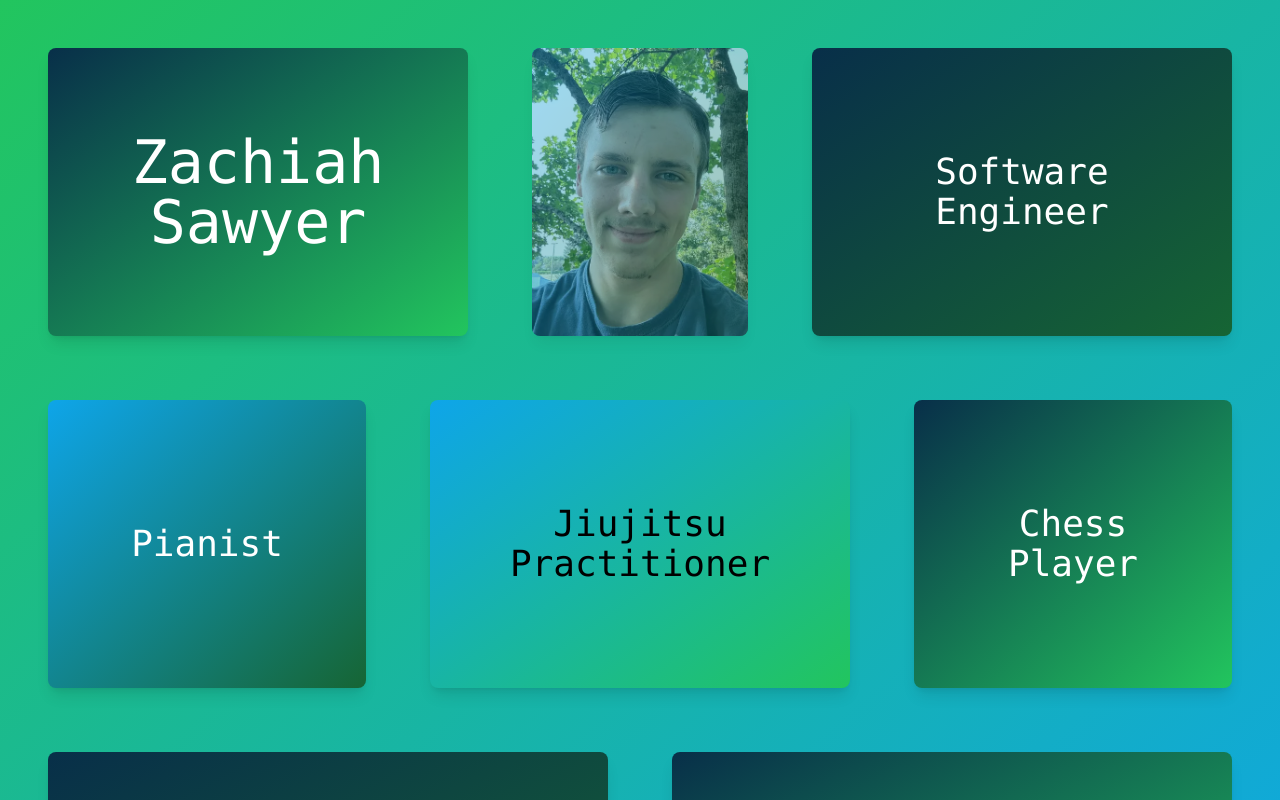
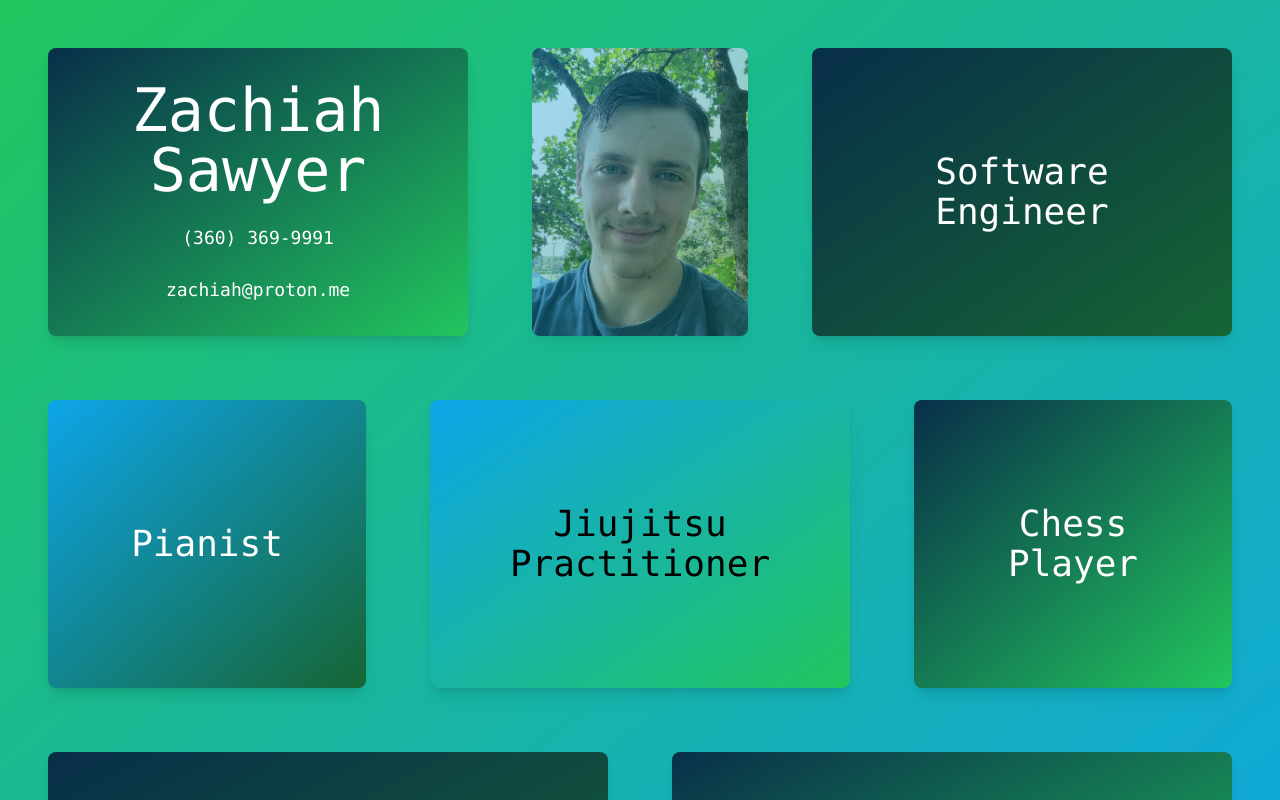
Before and after one commit to Zachiah/personal-site, a SvelteKit app: page / in a window 1280 px wide. Shown: the top 800 px of the page. Built offline with nearby package versions, Linux system fonts and the light colour scheme.

Commit message:
add contact info to home-page

```diff
--- a/src/routes/+page.svelte
+++ b/src/routes/+page.svelte
@@ -11,11 +11,20 @@
 		<div
 			class="flex flex-col flex-wrap gap-2 font-mono text-2xl text-gray-800 dark:text-gray-200 2xs:gap-16 2xs:p-4 sm:flex-row sm:text-4xl"
 		>
-			<h1
-				class="flex h-72 flex-1 items-center justify-center whitespace-normal rounded-lg bg-sky-950 bg-gradient-to-br from-sky-950 to-green-500 px-2 py-10 text-center font-mono text-2xl shadow-lg 2xs:text-4xl xs:p-20 sm:text-6xl text-white"
+			<div
+					class="flex flex-col gap-6 h-72 flex-1 items-center justify-center whitespace-normal rounded-lg bg-sky-950 bg-gradient-to-br from-sky-950 to-green-500 px-2 py-10 text-center font-mono shadow-lg xs:p-20 text-white"
 			>
-				Zachiah Sawyer
-			</h1>
+				<h1 class="text-2xl 2xs:text-4xl sm:text-6xl"
+				>
+					Zachiah Sawyer
+				</h1>
+				<div class="flex gap-6 flex-wrap items-center justify-center">
+					<a class="text-lg md:whitespace-nowrap" href="tel://+13603699991"><span class="icon-[heroicons--phone]"></span> (360) 369-9991</a>
+
+					<a class="text-lg md:whitespace-nowrap" href="mailto://zachiah@proton.me"> zachiah@proton.me</a>
+				</div>
+			</div>
+
 			<div class="rounded-lg bg-sky-500 bg-gradient-to-br from-sky-500 to-green-800">
 				<img
 					class="h-72 w-auto rounded-lg object-contain opacity-60 shadow-lg duration-200 hover:opacity-100"
```
